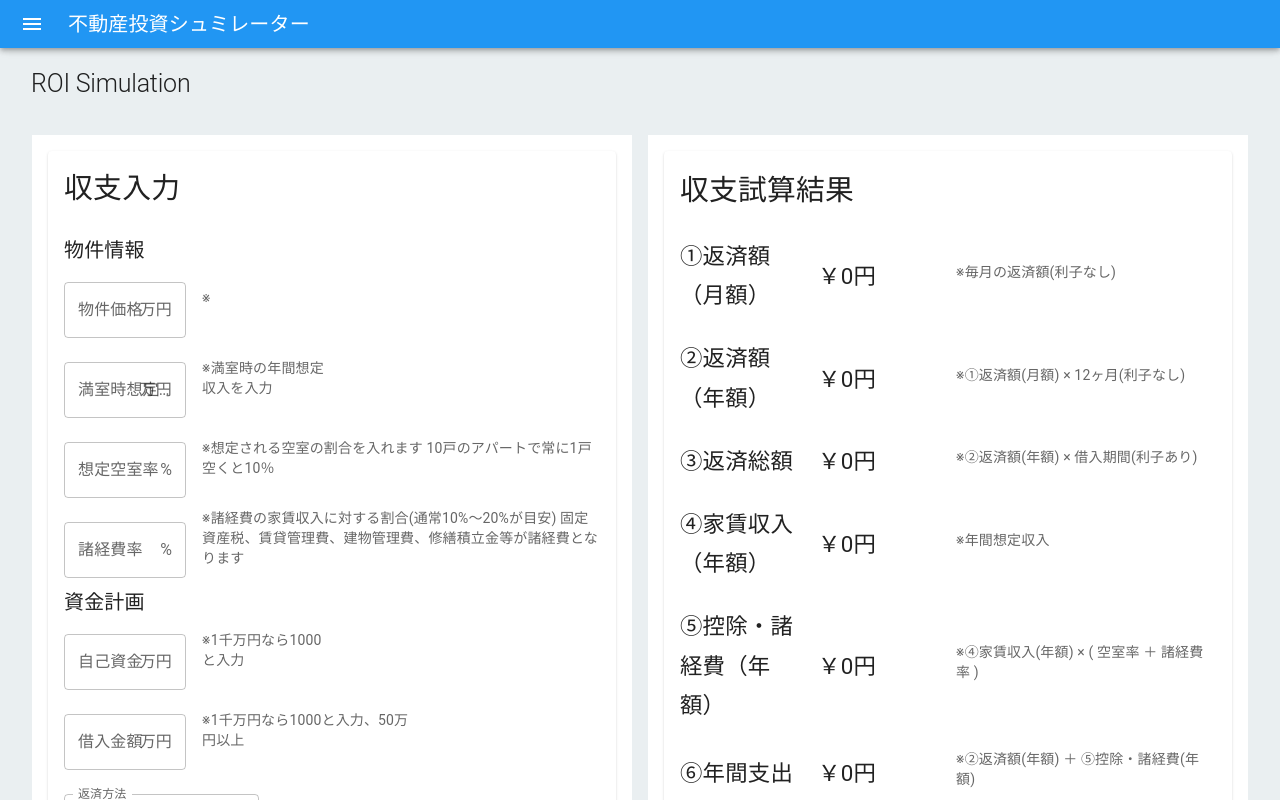
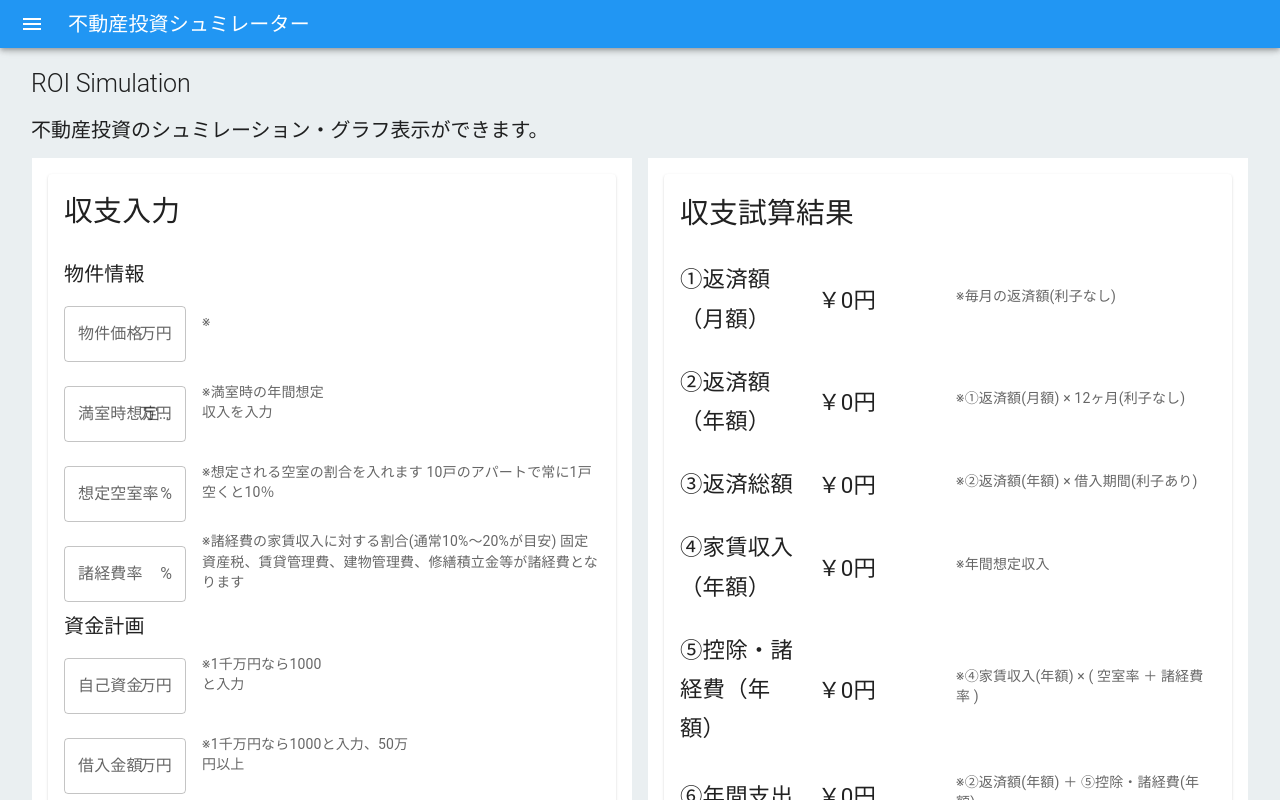
Before and after one commit to kazulife9127/RealEstateROI, a React (Vite) app: page / in a window 1280 px wide. Shown: the top 800 px of the page. Built offline with nearby package versions, Linux system fonts and the light colour scheme.

Commit message:
subtitleを実装

```diff
--- a/src/components/pages/RoiSimulation/RoiSimulation.style.ts
+++ b/src/components/pages/RoiSimulation/RoiSimulation.style.ts
@@ -2,6 +2,7 @@
 import {
   Grid2,
   Box,
+  Typography
 } from "@mui/material";
 
 export const GridStyled = styled(Grid2)(({}) => ({
@@ -30,3 +31,8 @@
 export const BoxStyled = styled(Box)(({ theme }) => ({
     marginBottom: theme.spacing(2),
 }));
+
+export const SubTitleStyled = styled(Typography)(({  }) => ({
+    fontSize: "20px",
+    marginLeft: "15px",
+}));
--- a/src/components/pages/RoiSimulation/RoiSimulation.view.tsx
+++ b/src/components/pages/RoiSimulation/RoiSimulation.view.tsx
@@ -6,11 +6,12 @@
 
 import { MainTitleStyled } from '@/components/atoms/MainTitle';
 import {
-    GridStyled,
-    LeftGridStyled,
-    RightGridStyled,
-    BoxStyled,
-    UnderGridStyled
+  GridStyled,
+  LeftGridStyled,
+  RightGridStyled,
+  BoxStyled,
+  UnderGridStyled,
+  SubTitleStyled
 } from "./RoiSimulation.style";
 
 export type Props = {
@@ -20,6 +21,7 @@
     return (
         <>
           <MainTitleStyled variant='h2'>ROI Simulation</MainTitleStyled>
+          <SubTitleStyled variant='h3'>不動産投資のシュミレーション・グラフ表示ができます。</SubTitleStyled>
           <BoxStyled sx={{ flexGrow: 1, padding: 2 }}>
             <GridStyled container spacing={2}>
               <LeftGridStyled size={{ xs: 12, md: 6, sm: 12}}>
```
